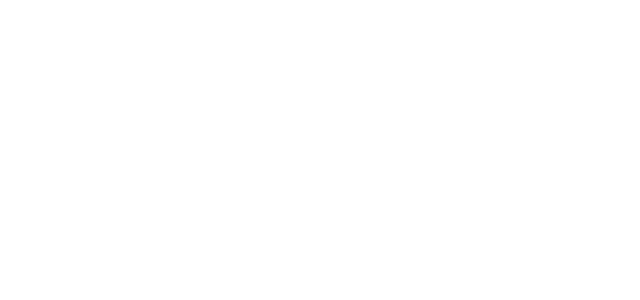
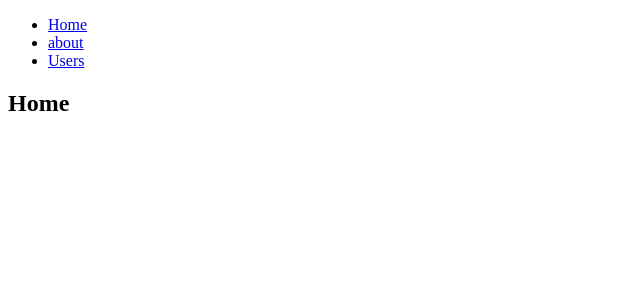
Before and after one commit to julianopaulos/react_crud_consume, a React (Create React App) app: page / in a window 1280 px wide. Shown: the top 300 px of the page, without its empty margins (0-640 px from the left). Built offline with nearby package versions, Linux system fonts and the light colour scheme.

Commit message:
começando estrutura de rotas dentro do projeto

```diff
--- a/src/App.css
+++ /dev/null
@@ -1,38 +0,0 @@
-.App {
-  text-align: center;
-}
-
-.App-logo {
-  height: 40vmin;
-  pointer-events: none;
-}
-
-@media (prefers-reduced-motion: no-preference) {
-  .App-logo {
-    animation: App-logo-spin infinite 20s linear;
-  }
-}
-
-.App-header {
-  background-color: #282c34;
-  min-height: 100vh;
-  display: flex;
-  flex-direction: column;
-  align-items: center;
-  justify-content: center;
-  font-size: calc(10px + 2vmin);
-  color: white;
-}
-
-.App-link {
-  color: #61dafb;
-}
-
-@keyframes App-logo-spin {
-  from {
-    transform: rotate(0deg);
-  }
-  to {
-    transform: rotate(360deg);
-  }
-}
--- a/src/App.tsx
+++ b/src/App.tsx
@@ -1,11 +1,42 @@
-import React from 'react';
-import './App.css';
+import React from "react";
+import { BrowserRouter, Routes, Route, Link } from "react-router-dom";
 
 function App() {
   return (
-    <div className="App">
-    </div>
+    <BrowserRouter>
+      <div>
+        <nav>
+          <ul>
+            <li>
+              <Link to="/">Home</Link>
+            </li>
+            <li>
+              <Link to="/about">about</Link>
+            </li>
+            <li>
+              <Link to="/users">Users</Link>
+            </li>
+          </ul>
+        </nav>
+        <Routes>
+          <Route path="/about" element={<About />} />
+          <Route path="/users" element={<Users />} />
+          <Route path="/" element={<Home />} />
+        </Routes>
+      </div>
+    </BrowserRouter>
   );
+}
+function Home() {
+  return <h2>Home</h2>;
+}
+
+function About() {
+  return <h2>About</h2>;
+}
+
+function Users() {
+  return <h2>Users</h2>;
 }
 
 export default App;
--- a/src/index.css
+++ /dev/null
@@ -1,13 +0,0 @@
-body {
-  margin: 0;
-  font-family: -apple-system, BlinkMacSystemFont, 'Segoe UI', 'Roboto', 'Oxygen',
-    'Ubuntu', 'Cantarell', 'Fira Sans', 'Droid Sans', 'Helvetica Neue',
-    sans-serif;
-  -webkit-font-smoothing: antialiased;
-  -moz-osx-font-smoothing: grayscale;
-}
-
-code {
-  font-family: source-code-pro, Menlo, Monaco, Consolas, 'Courier New',
-    monospace;
-}
```
Also changed, not shown: src/reportWebVitals.ts (deleted, +0 -15 lines), src/setupTests.ts (deleted, +0 -5 lines), src/logo.svg (deleted), 1 other file (tests, documents, lock files or other folders).
